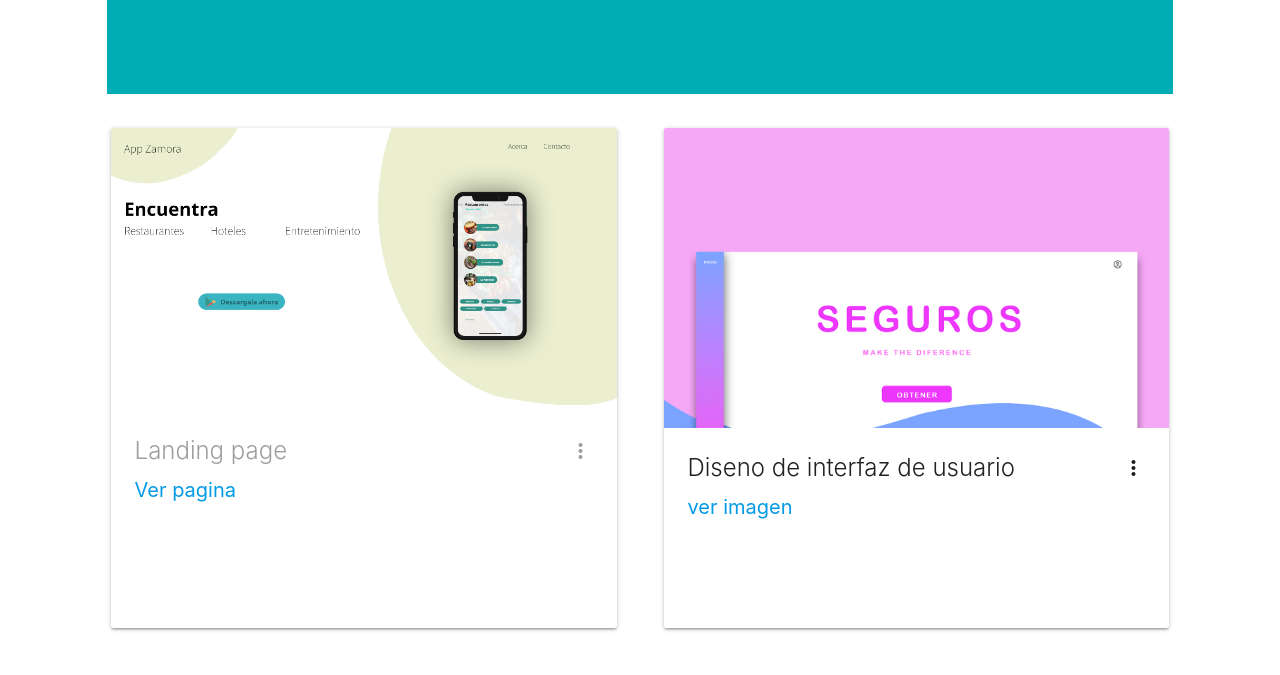
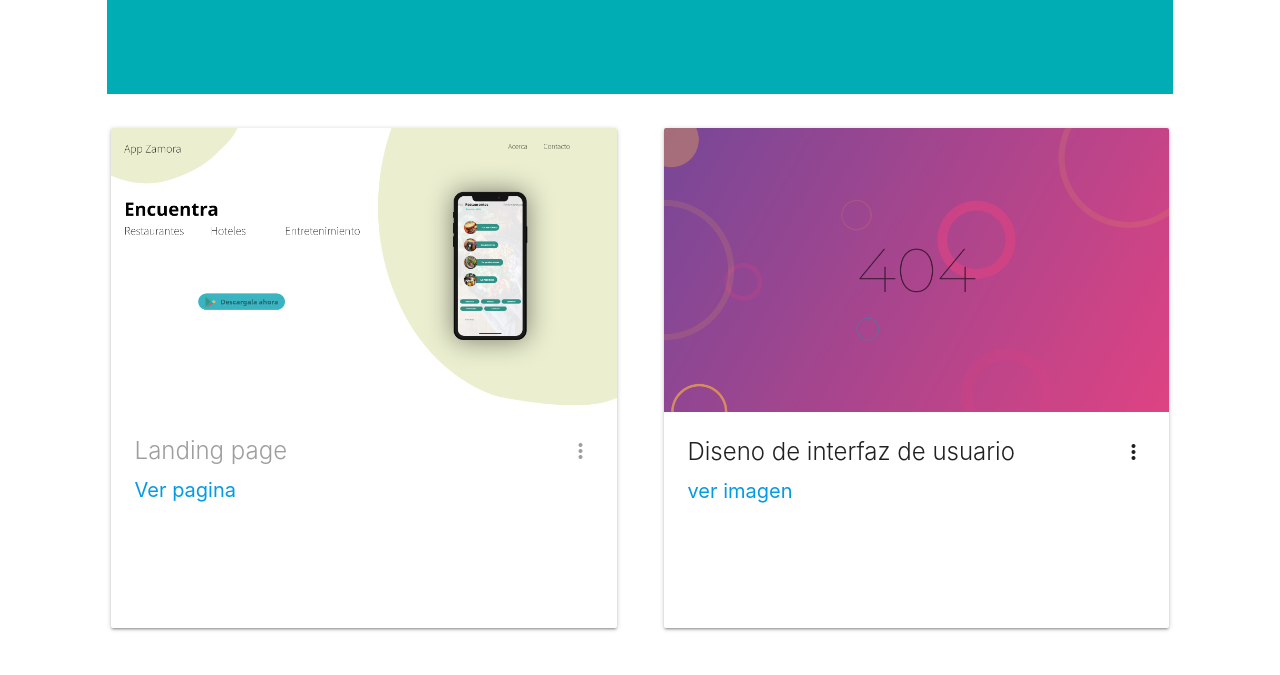
Before and after one commit to oiekricado/portafolio, a plain HTML site: page index.html in a window 1280 px wide. Shown: the part 920-1595 px from the top of the page. Drawn offline with nearby package versions, Linux system fonts and the light colour scheme.

Commit message:
Update index.html

```diff
--- a/index.html
+++ b/index.html
@@ -56,7 +56,7 @@
 <!-- carta2 -->
       <div class="card large imagen2">
         <div class="card-image waves-effect waves-block waves-light">
-          <img class="activator" src="imagen2.png">
+          <img class="activator" src="fondo3-1.png">
         </div>
         <div class="card-content">
           <span class="card-title activator grey-text text-darken-4">Diseno de interfaz de usuario<i class="material-icons right">more_vert</i></span>
```
